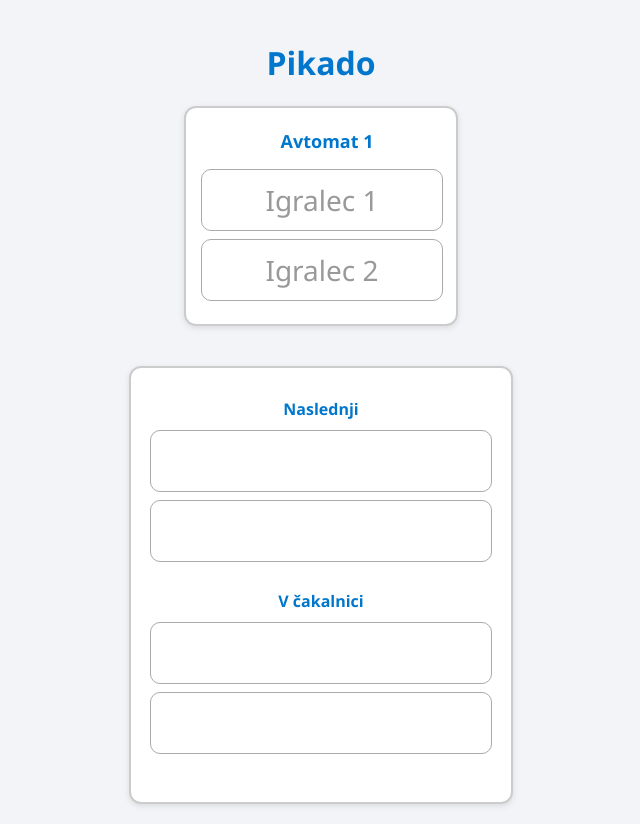
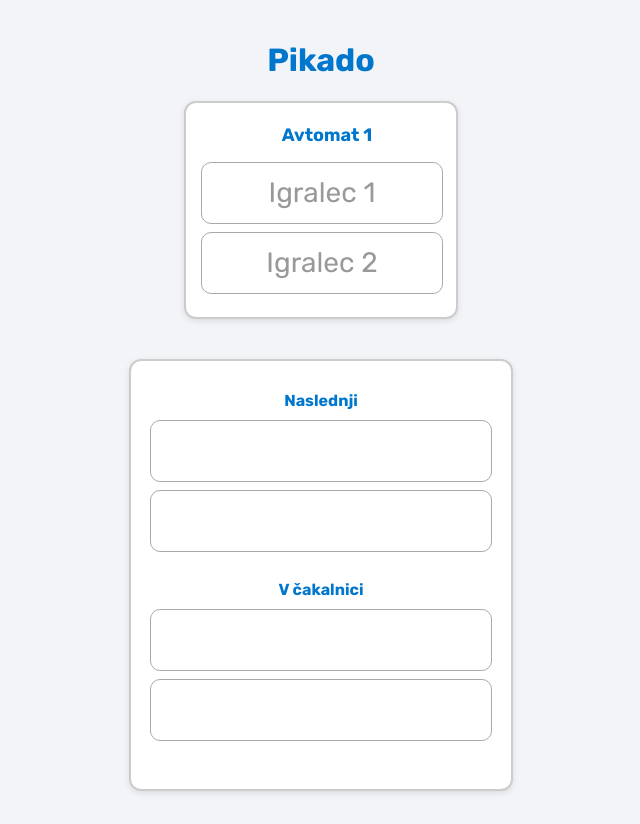
Before and after one commit to BrawnyMan/pikado, a plain HTML site: page index.html in a window 1280 px wide. Shown: the whole page, without its empty margins (319-959 px from the left). Drawn offline with Linux system fonts and the light colour scheme.

Commit message:
Changed font

```diff
--- a/index.html
+++ b/index.html
@@ -3,6 +3,9 @@
 <head>
     <meta charset="UTF-8">
     <title id="pageTitle">Pikado</title>
+    <link rel="preconnect" href="https://fonts.googleapis.com">
+    <link rel="preconnect" href="https://fonts.gstatic.com" crossorigin>
+    <link href="https://fonts.googleapis.com/css2?family=Rubik:wght@400;500;600;700&display=swap" rel="stylesheet">
     <link rel="stylesheet" href="style.css">
 </head>
 <body>
--- a/style.css
+++ b/style.css
@@ -9,7 +9,7 @@
 }
 
 body {
-    font-family: 'Segoe UI', Arial, sans-serif;
+    font-family: 'Rubik', 'Segoe UI', Arial, sans-serif;
     background: var(--bg);
     margin: 0;
     padding: 20px;
@@ -20,7 +20,7 @@ body {
 #mainTitle {
     font-size: 32px;
     font-weight: bold;
-    font-family: 'Segoe UI', Arial, sans-serif;
+    font-family: 'Rubik', 'Segoe UI', Arial, sans-serif;
     border: none;
     background: transparent;
     text-align: center;
@@ -78,7 +78,7 @@ body {
     width: 100%;
     font-size: 18px;
     font-weight: bold;
-    font-family: 'Segoe UI', Arial, sans-serif;
+    font-family: 'Rubik', 'Segoe UI', Arial, sans-serif;
     margin-bottom: 10px;
     padding: 6px;
     border-radius: 8px;
@@ -105,7 +105,7 @@ textarea {
     text-align: center;
     font-weight: bold;
     font-size: 28px;
-    font-family: 'Segoe UI', Arial, sans-serif;
+    font-family: 'Rubik', 'Segoe UI', Arial, sans-serif;
     line-height: 60px;
     border-radius: 10px;
     border: 1px solid #aaa;
@@ -207,7 +207,7 @@ button:disabled {
     width: 100%;
     font-size: 18px;
     font-weight: bold;
-    font-family: 'Segoe UI', Arial, sans-serif;
+    font-family: 'Rubik', 'Segoe UI', Arial, sans-serif;
     margin-bottom: 10px;
     padding: 6px;
     text-align: center;
@@ -223,7 +223,7 @@ button:disabled {
     text-align: center;
     font-weight: bold;
     font-size: 28px;
-    font-family: 'Segoe UI', Arial, sans-serif;
+    font-family: 'Rubik', 'Segoe UI', Arial, sans-serif;
     line-height: 60px;
     display: flex;
     align-items: center;
@@ -242,7 +242,7 @@ button:disabled {
 .main-title-display {
     font-size: 48px;
     font-weight: bold;
-    font-family: 'Segoe UI', Arial, sans-serif;
+    font-family: 'Rubik', 'Segoe UI', Arial, sans-serif;
     text-align: center;
     color: var(--primary);
     border: none;
```
